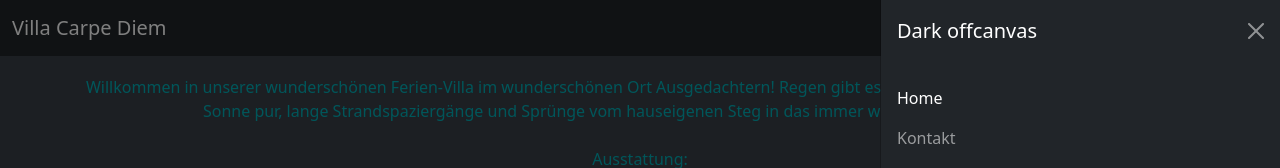
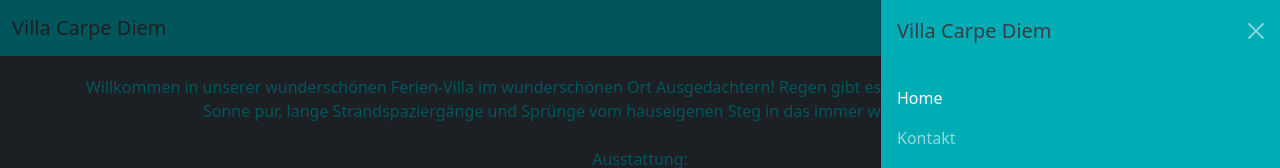
Before and after one commit to TilmanLGLN/Uebung4, a plain HTML site: page index.html in a window 1280 px wide. Both pictures are taken after a click on the button "Toggle navigation". Shown: the top 168 px of the page. Drawn offline with nearby package versions, Linux system fonts and the light colour scheme.

Commit message:
3 files modified

```diff
--- a/index.html
+++ b/index.html
@@ -9,15 +9,15 @@
   </head>
   <body>
     <header>
-      <nav class="navbar navbar-dark bg-dark fixed-top">
+      <nav class="navbar navbar-dark bg-dark fixed-top navbar-recolor">
         <div class="container-fluid">
-          <a class="navbar-brand" href="index.html">Villa Carpe Diem</a>
+          <a class="navbar-brand navbar-recolor" href="index.html">Villa Carpe Diem</a>
           <button class="navbar-toggler" type="button" data-bs-toggle="offcanvas" data-bs-target="#offcanvasDarkNavbar" aria-controls="offcanvasDarkNavbar" aria-label="Toggle navigation">
             <span class="navbar-toggler-icon"></span>
           </button>
-          <div class="offcanvas offcanvas-end text-bg-dark" tabindex="-1" id="offcanvasDarkNavbar" aria-labelledby="offcanvasDarkNavbarLabel">
-            <div class="offcanvas-header">
-              <h5 class="offcanvas-title" id="offcanvasDarkNavbarLabel">Dark offcanvas</h5>
+          <div class="offcanvas offcanvas-end text-bg-dark navbar-recolor" tabindex="-1" id="offcanvasDarkNavbar" aria-labelledby="offcanvasDarkNavbarLabel">
+            <div class="offcanvas-header navbar-recolor">
+              <h5 class="offcanvas-title" id="offcanvasDarkNavbarLabel">Villa Carpe Diem</h5>
               <button type="button" class="btn-close btn-close-white" data-bs-dismiss="offcanvas" aria-label="Close"></button>
             </div>
             <div class="offcanvas-body">
--- a/styles.css
+++ b/styles.css
@@ -15,3 +15,8 @@ footer{
   color: #222831;
   background-color: #EEEEEE
 }
+
+.navbar-recolor{
+  color: #393E46;
+  background-color: #00ADB5 !important;
+}
```
Also changed, not shown: kontakt.html (+4 -4 lines).
